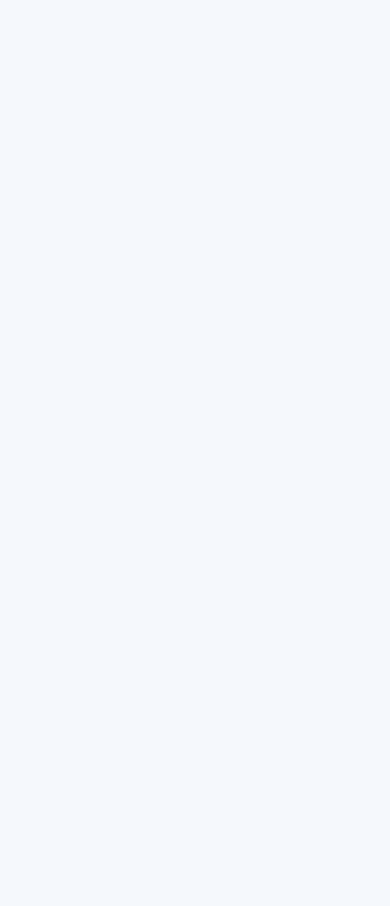
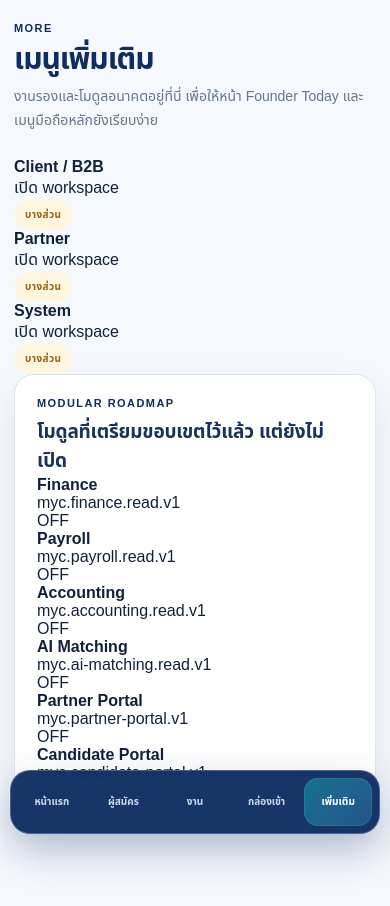
Before and after one commit to jompol-srisaman/MeYou-Connect, a Next.js app: page /more in a window 390 px wide. Before the commit this address had no page. Shown: the top 906 px of the page. Before the commit the page ends 844 px from the top, so only its background shows below. Built offline with nearby package versions, Linux system fonts and the light colour scheme.

Commit message:
feat(pwa): add mobile More hub and modular roadmap

```diff
--- /dev/null
+++ b/app/more/page.tsx
@@ -0,0 +1,55 @@
+import Link from "next/link";
+import { AppShell, ReadinessBadge } from "@/components/app-shell";
+import { modules } from "@/lib/phase0";
+import { featureFlags } from "@/lib/platform/feature-flags";
+import { moduleRegistry } from "@/lib/platform/module-registry";
+
+const operations = [
+  ["Client / B2B", "/clients", modules.clients.readiness],
+  ["Partner", "/partners", modules.partners.readiness],
+  ["System", "/system", modules.system.readiness],
+] as const;
+
+export default function MorePage() {
+  const planned = moduleRegistry.filter((item) => item.stage === "PLANNED");
+
+  return (
+    <AppShell active="more">
+      <header className="page-header compact-page-header">
+        <div>
+          <p className="eyebrow">MORE</p>
+          <h1>เมนูเพิ่มเติม</h1>
+          <p className="page-subtitle">งานรองและโมดูลอนาคตอยู่ที่นี่ เพื่อให้หน้า Founder Today และเมนูมือถือหลักยังเรียบง่าย</p>
+        </div>
+      </header>
+
+      <section className="more-grid">
+        {operations.map(([label, href, readiness]) => (
+          <Link href={href} className="more-card" key={href}>
+            <div>
+              <strong>{label}</strong>
+              <p>เปิด workspace</p>
+            </div>
+            <ReadinessBadge readiness={readiness} />
+          </Link>
+        ))}
+      </section>
+
+      <section className="panel future-panel">
+        <p className="eyebrow">MODULAR ROADMAP</p>
+        <h2>โมดูลที่เตรียมขอบเขตไว้แล้ว แต่ยังไม่เปิด</h2>
+        <div className="future-module-list">
+          {planned.map((item) => (
+            <div className="future-module-row" key={item.id}>
+              <div>
+                <strong>{item.label}</strong>
+                <p>{item.contract}</p>
+              </div>
+              <span className="state-chip">{featureFlags[item.flag] ? "ON" : "OFF"}</span>
+            </div>
+          ))}
+        </div>
+      </section>
+    </AppShell>
+  );
+}
```
